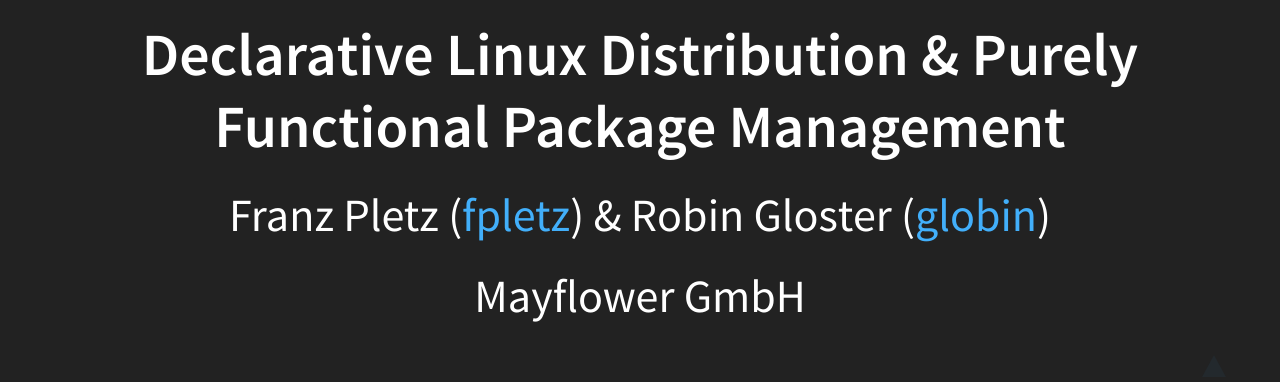
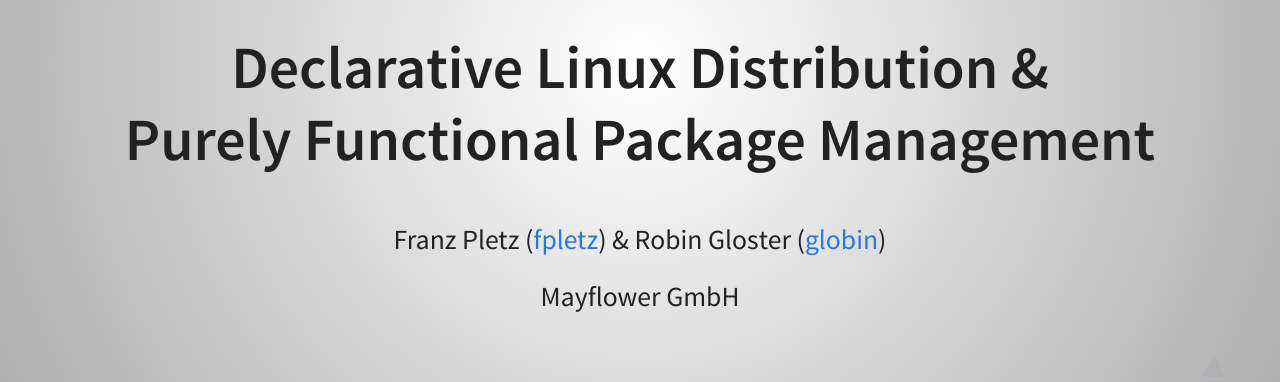
Before and after one commit to mayflower/nixos-intro-slides, a website: page reveal/index.html in a window 1280 px wide. Shown: the part 337-719 px from the top of the page. Drawn offline with Linux system fonts and the light colour scheme.

Commit message:
light theme

```diff
--- a/reveal/index.html
+++ b/reveal/index.html
@@ -7,7 +7,7 @@
     <title>Introduction to NixOS</title>
 
     <link rel="stylesheet" href="css/reveal.css">
-    <link rel="stylesheet" href="css/theme/black.css">
+    <link rel="stylesheet" href="css/theme/white.css">
 
     <!-- Theme used for syntax highlighting of code -->
     <link rel="stylesheet" href="lib/css/zenburn.css">
@@ -15,6 +15,15 @@
     <style>
       .reveal h1, .reveal h2, .reveal h3 {
         text-transform: none;
+      }
+      .reveal section img {
+        background: none;
+        border: none;
+        box-shadow: none;
+      }
+      .reveal {
+        background-image: radial-gradient(center, circle cover, #fff 0%, #ddd 100%);
+        background-image: -webkit-radial-gradient(center, circle cover, #fff 0%, #aaa 100%);
       }
     </style>
 
@@ -33,15 +42,19 @@
         <section>
           <h1>
             <span style="vertical-align: middle;">NixOS</span>
-            <img style="vertical-align: middle; width: 200px; height: 175px; border: none; background: none; margin-left: 40px"
+            <img style="vertical-align: middle; width: 200px; height: 175px; margin-left: 40px"
               data-src="https://s3.amazonaws.com/media-p.slid.es/uploads/385250/images/2051207/nixos-logo-only-hires.png">
           </h1>
-          <h3>Declarative Linux Distribution &amp; Purely Functional Package Management</h3>
-          <p>
-            Franz Pletz (<a href="https://github.com/fpletz" target="_blank">fpletz</a>) &amp;
-            Robin Gloster (<a href="https://github.com/globin" target="_blank">globin</a>)
-          </p>
-          <p>Mayflower GmbH</p>
+          <h3>Declarative Linux Distribution &amp;<br />Purely Functional Package Management</h3>
+          <small>
+            <p>
+              Franz Pletz (<a href="https://github.com/fpletz" target="_blank">fpletz</a>) &amp;
+              Robin Gloster (<a href="https://github.com/globin" target="_blank">globin</a>)
+            </p>
+            <p>
+              Mayflower GmbH
+            </p>
+          </small>
         </section><section>
           <h2>About the speaker</h2>
 
@@ -81,15 +94,12 @@
               <li class="fragment">User modified a file of installed package, gets overwritten by package upgrade</li>
             </ul>
           </section><section>
+            <h2>Purely? Functional?</h2>
             <ol>
               <li><span>Functions always evaluate the same result value given the same argument value</span></li>
               <li class="fragment">
                 <span>Evaluation of the result does not cause any semantically observable </span>side effect</li>
             </ol>
-
-
-            <h2>Purely? Functional?</h2>
-
           </section><section>
             <h2>Functional Approach</h2>
 
```
